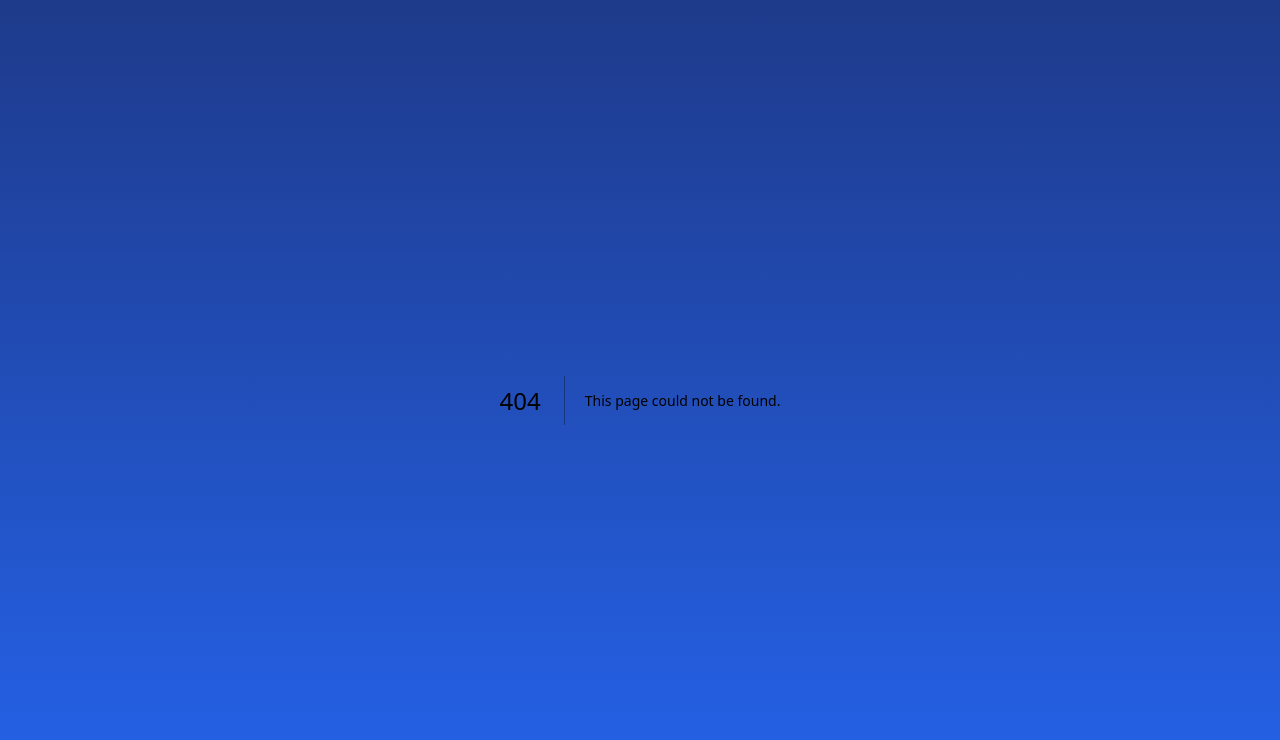
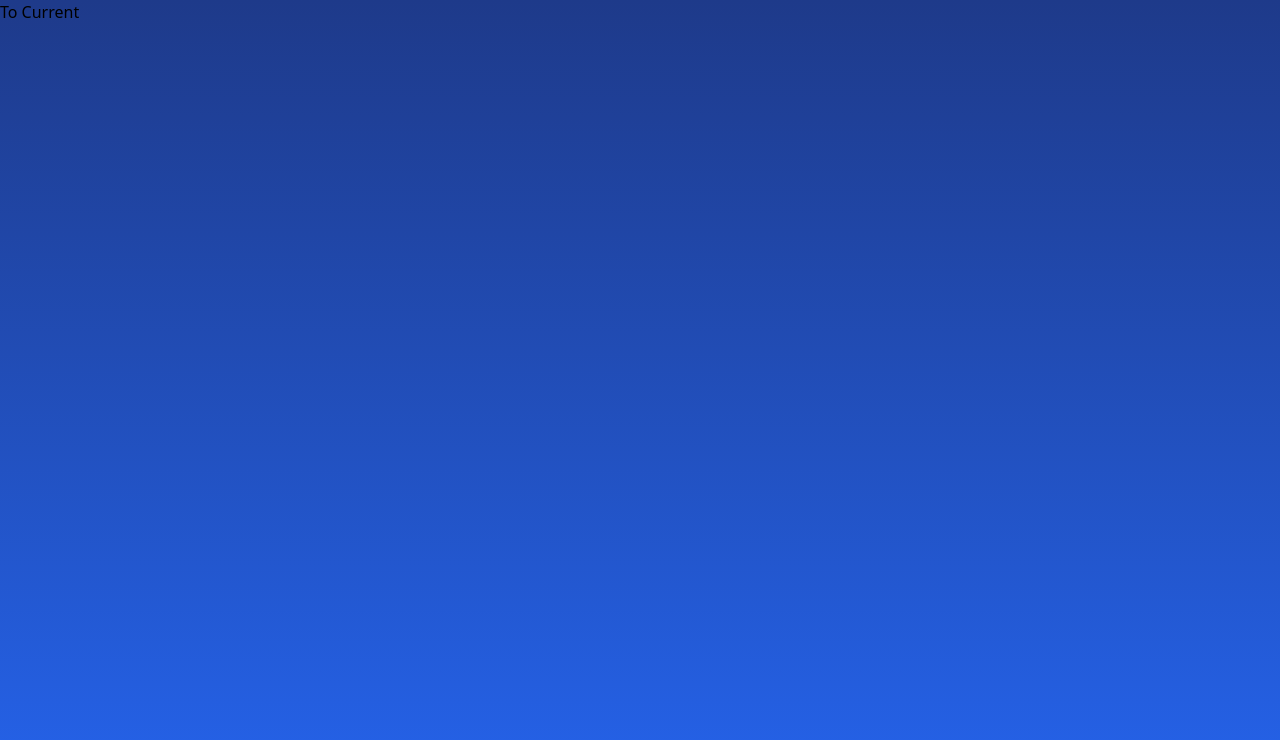
Before and after one commit to napapat-toy/WeatherToday, a Next.js app: page / in a window 1280 px wide. Before the commit this address had no page. Shown: the top 740 px of the page. Built offline with nearby package versions, Linux system fonts and the light colour scheme.

Commit message:
add page before current page

```diff
--- /dev/null
+++ b/app/(root)/Current/layout.tsx
@@ -0,0 +1,7 @@
+import React from "react";
+
+const CurrentLayout = ({ children }: React.PropsWithChildren) => {
+  return <section>{children}</section>;
+};
+
+export default CurrentLayout;
--- a/app/(root)/Current/page.tsx
+++ b/app/(root)/Current/page.tsx
@@ -7,18 +7,12 @@ import { Suspense } from "react";
 const Home = async () => {
   const currentWeather = await getCurrentWeather();
 
-  if(!currentWeather) {
-    return <div>Loading...</div>
-  }
-
   return (
-    <>
-      <div className="h-full w-full overflow-auto">
-        <Suspense fallback={<div>Loading...</div>}>
-          <WeatherBox currentWeather={currentWeather} />
-        </Suspense>
-      </div>
-    </>
+    <div className="h-full w-full overflow-auto">
+      <Suspense fallback={<div>Loading...</div>}>
+        <WeatherBox currentWeather={currentWeather} />
+      </Suspense>
+    </div>
   );
 };
 
--- /dev/null
+++ b/app/(root)/page.tsx
@@ -0,0 +1,11 @@
+import Link from "next/link";
+
+const RootPage = () => {
+  return (
+    <div>
+      <Link href="/current">To Current</Link>
+    </div>
+  );
+};
+
+export default RootPage;
```
